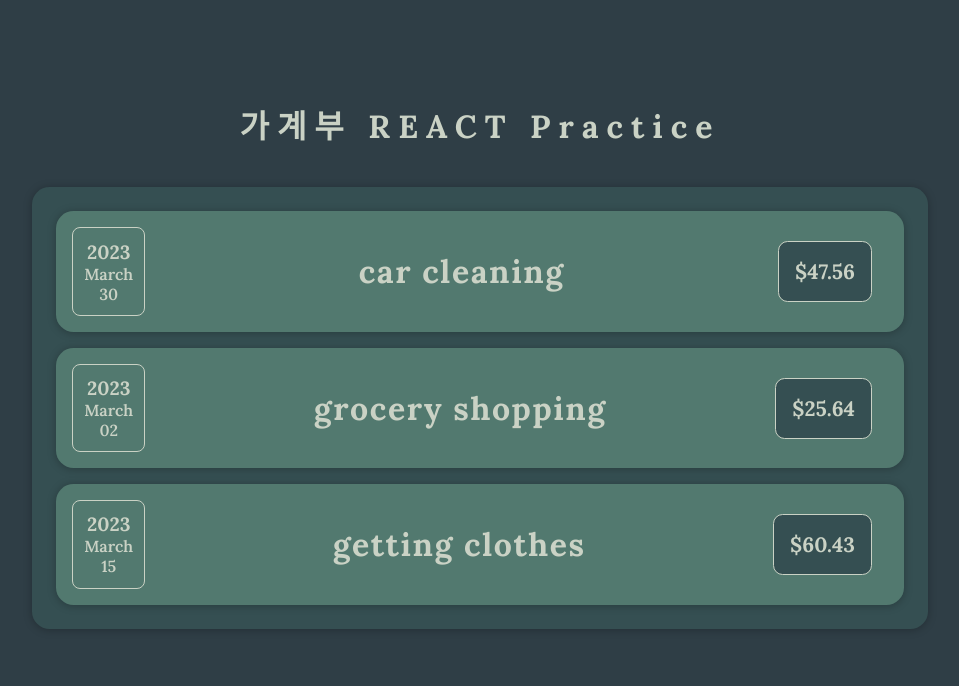
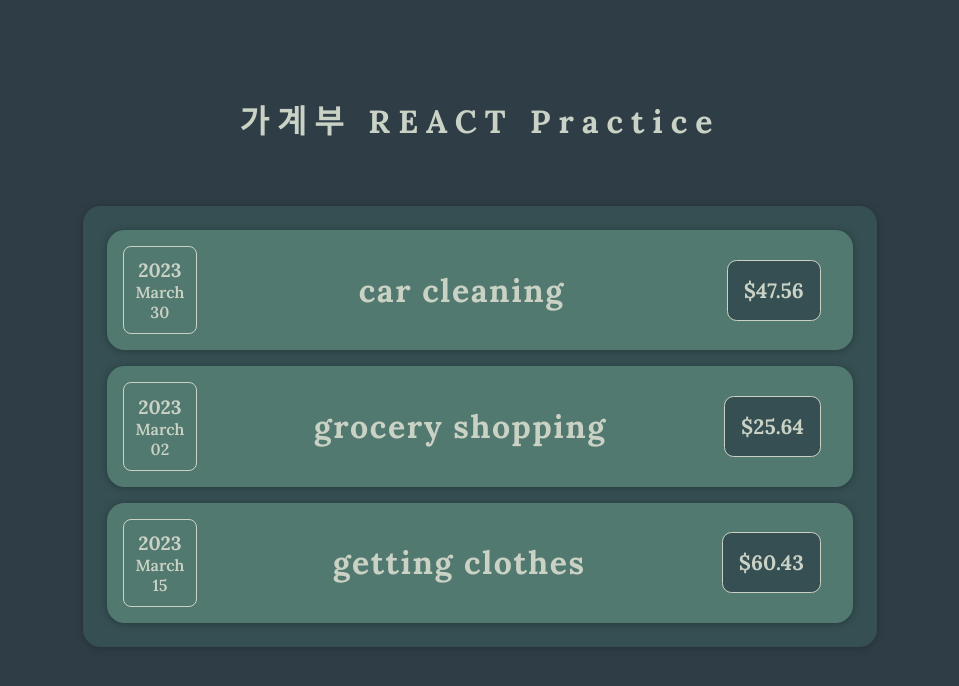
Before and after one commit to hanabailey/ExpenseTracker, a React (Create React App) app: page / in a window 1280 px wide. Shown: the top 686 px of the page, without its empty margins (160-1119 px from the left). Built offline with nearby package versions, Linux system fonts and the light colour scheme.

Commit message:
Tweaking CSS style

```diff
--- a/src/App.css
+++ b/src/App.css
@@ -1,15 +1,15 @@
-
 @import url('https://fonts.googleapis.com/css2?family=Bree+Serif&family=Lora:wght@600;700&display=swap');
 
 body{
   background-color: #2f3e46;
   color:#cad2c5;
-  padding : 5rem;
+  padding : 4rem 9rem;
   font-family: 'Lora', serif;
 }
 
 .h1{
  text-align: center;
- margin-bottom: 2.5rem;
+ margin-top: 2rem;
+ margin-bottom: 4rem;
  letter-spacing: 0.5rem
 }
```
